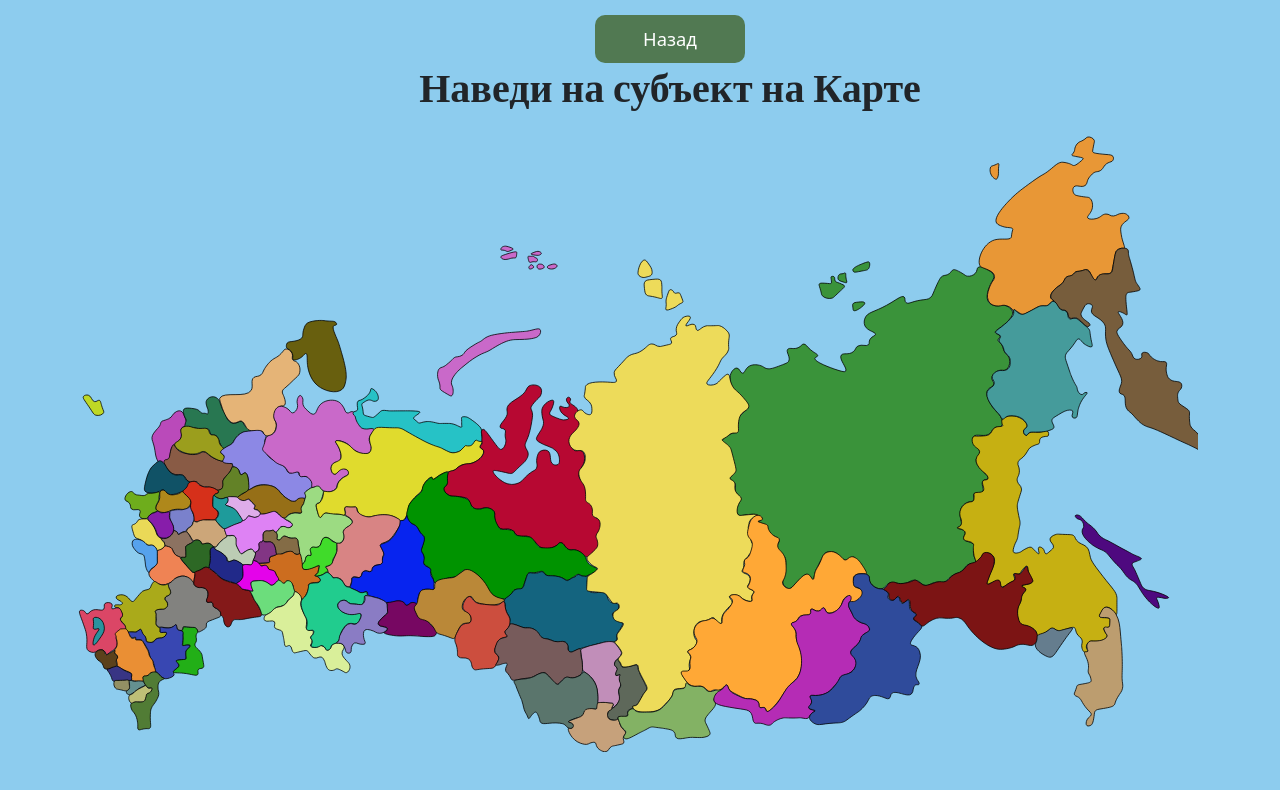
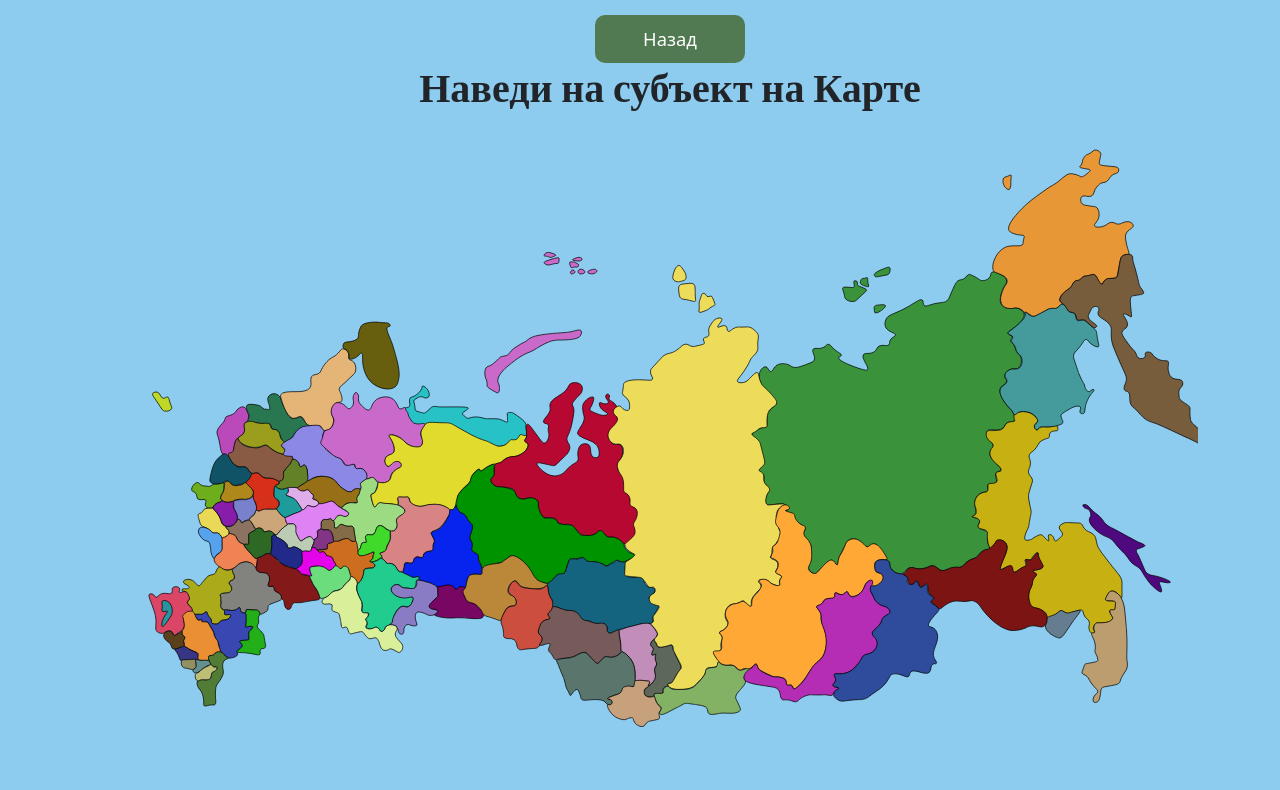
Before and after one commit to AnigalHub/DrawnSVGWithAnimation, a Vue app: page /territory in a window 1280 px wide. Shown: the top 790 px of the page. Built offline with nearby package versions, Linux system fonts and the light colour scheme; a web font is replaced by a local one.

Commit message:
у svg удалены отступы слева

```diff
--- a/src/components/territory.vue
+++ b/src/components/territory.vue
@@ -21,10 +21,7 @@
 </script>
 
 <style scoped lang="scss">
-    svg{
-        margin-left: -70px;
-        margin-top: -30px;
-    }
+    svg{margin-top: -15px;}
     @media screen and (min-width: 500px) and (max-width: 768px) {
         svg{margin-bottom: 20px;}
     }
```
